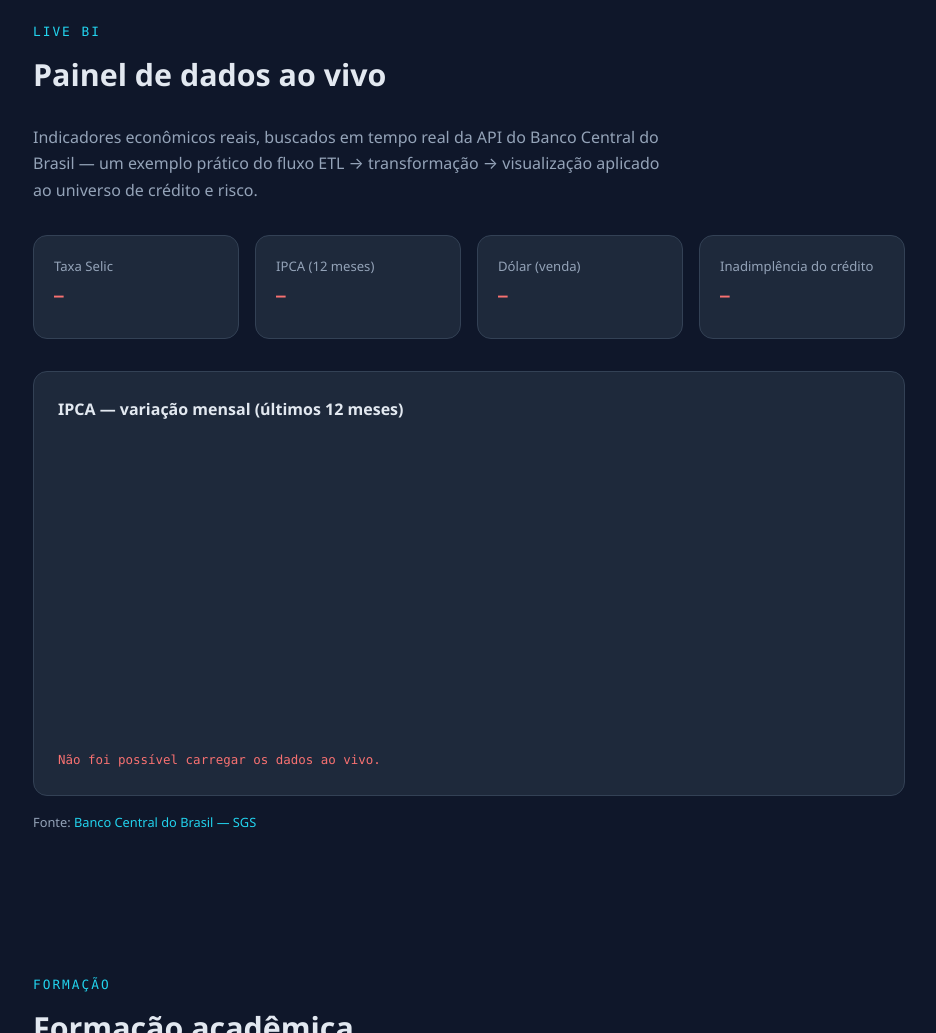
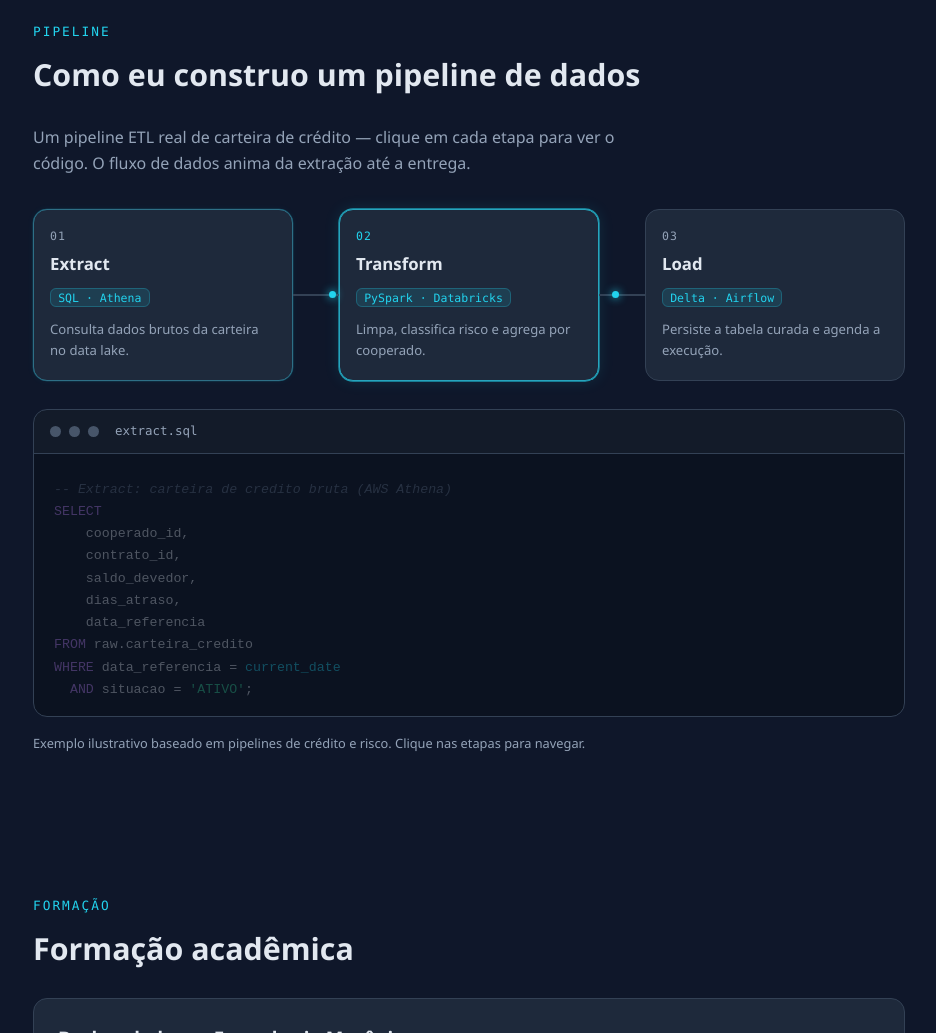
Before and after one commit to patriciaern/patriciaern.github.io, a plain HTML site: page index.html in a window 1280 px wide. Shown: the part 3200-4233 px from the top of the page, without its empty margins (171-1107 px from the left). Drawn offline with nearby package versions, Linux system fonts and the light colour scheme; no server answers.

Commit message:
Replace live dashboard with animated ETL pipeline showcase
- Animated Extract -> Transform -> Load pipeline with flowing data dots
- Each stage reveals real code (SQL/Athena, PySpark/Databricks, Delta/Airflow)
- Auto-cycles every 5s; click a stage to navigate (resets the cycle)
- Lightweight self-written syntax highlighter (keywords/strings/comments/numbers)
- Terminal-style code panel with fade transitions; reduced-motion aware
- Removes Banco Central live-data dashboard and Chart.js dependency

Co-Authored-By: Claude Opus 4.8 <noreply@anthropic.com>

```diff
--- a/index.html
+++ b/index.html
@@ -362,91 +362,187 @@
         color: var(--muted);
       }
 
-      /* ---------- Live BI ---------- */
-      .bi-intro {
+      /* ---------- ETL Pipeline showcase ---------- */
+      .pipe-intro {
         color: var(--muted);
         max-width: 640px;
         margin: 0 0 2rem;
       }
 
-      .kpis {
-        display: grid;
-        grid-template-columns: repeat(auto-fit, minmax(160px, 1fr));
-        gap: 1rem;
-        margin-bottom: 2rem;
+      .pipeline {
+        display: flex;
+        align-items: stretch;
+        gap: 0;
+        margin-bottom: 1.75rem;
+        flex-wrap: wrap;
       }
 
-      .kpi {
+      .stage {
+        flex: 1 1 0;
+        min-width: 150px;
         background: var(--card);
         border: 1px solid var(--card-border);
         border-radius: 14px;
-        padding: 1.25rem;
-        transition: border-color 0.2s;
+        padding: 1.1rem 1rem;
+        cursor: pointer;
+        text-align: left;
+        font: inherit;
+        color: var(--text);
+        transition: border-color 0.25s, transform 0.25s, box-shadow 0.25s;
       }
 
-      .kpi:hover {
-        border-color: var(--accent);
+      .stage:hover {
+        transform: translateY(-3px);
       }
 
-      .kpi-label {
-        font-size: 0.82rem;
+      .stage.active {
+        border-color: var(--accent);
+        box-shadow: 0 0 0 1px var(--accent), 0 0 24px rgba(34, 211, 238, 0.18);
+      }
+
+      .stage .stage-step {
+        font-family: var(--mono);
+        font-size: 0.72rem;
+        letter-spacing: 1px;
         color: var(--muted);
       }
 
-      .kpi-value {
-        font-family: var(--mono);
-        font-size: 1.8rem;
-        font-weight: 700;
+      .stage.active .stage-step {
         color: var(--accent);
-        margin: 0.35rem 0 0.15rem;
-        min-height: 2rem;
       }
 
-      .kpi-value.error {
-        color: #f87171;
-        font-size: 1rem;
+      .stage .stage-name {
+        font-size: 1.05rem;
+        font-weight: 700;
+        margin: 0.2rem 0 0.35rem;
       }
 
-      .kpi-date {
+      .stage .stage-tool {
         font-family: var(--mono);
         font-size: 0.72rem;
-        color: var(--muted);
+        color: var(--accent);
+        background: var(--accent-soft);
+        border: 1px solid rgba(34, 211, 238, 0.25);
+        border-radius: 6px;
+        padding: 0.1rem 0.45rem;
       }
 
-      .chart-card {
-        background: var(--card);
+      .stage .stage-desc {
+        font-size: 0.82rem;
+        color: var(--muted);
+        margin-top: 0.6rem;
+      }
+
+      /* animated connector with flowing data dots */
+      .connector {
+        flex: 0 0 46px;
+        align-self: center;
+        position: relative;
+        height: 2px;
+        background: var(--card-border);
+        overflow: visible;
+      }
+
+      .connector::after {
+        content: "";
+        position: absolute;
+        top: 50%;
+        left: 0;
+        width: 7px;
+        height: 7px;
+        margin-top: -3.5px;
+        border-radius: 50%;
+        background: var(--accent);
+        box-shadow: 0 0 8px var(--accent);
+        animation: flow 1.8s linear infinite;
+      }
+
+      .connector.delay::after {
+        animation-delay: 0.9s;
+      }
+
+      @keyframes flow {
+        0% {
+          left: 0;
+          opacity: 0;
+        }
+        15% {
+          opacity: 1;
+        }
+        85% {
+          opacity: 1;
+        }
+        100% {
+          left: 100%;
+          opacity: 0;
+        }
+      }
+
+      @media (prefers-reduced-motion: reduce) {
+        .connector::after {
+          animation: none;
+          left: 50%;
+        }
+      }
+
+      /* code panel */
+      .code-panel {
+        background: #0b1220;
         border: 1px solid var(--card-border);
         border-radius: 14px;
-        padding: 1.5rem;
+        overflow: hidden;
       }
 
-      .chart-card h3 {
-        margin: 0 0 1rem;
-        font-size: 1rem;
+      .code-head {
+        display: flex;
+        align-items: center;
+        gap: 0.5rem;
+        padding: 0.7rem 1rem;
+        border-bottom: 1px solid var(--card-border);
+        background: rgba(148, 163, 184, 0.06);
+      }
+
+      .code-head .dot {
+        width: 11px;
+        height: 11px;
+        border-radius: 50%;
+        background: #475569;
+      }
+
+      .code-head .fname {
+        font-family: var(--mono);
+        font-size: 0.78rem;
+        color: var(--muted);
+        margin-left: 0.5rem;
+      }
+
+      .code-panel pre {
+        margin: 0;
+        padding: 1.25rem;
+        overflow-x: auto;
+        font-family: var(--mono);
+        font-size: 0.83rem;
+        line-height: 1.6;
         color: var(--text);
       }
 
-      .chart-wrap {
-        position: relative;
-        height: 300px;
+      .code-panel pre.fade {
+        opacity: 0;
+        transform: translateY(6px);
       }
 
-      .bi-status {
-        font-family: var(--mono);
-        font-size: 0.78rem;
-        color: var(--muted);
-        margin-top: 0.75rem;
+      .code-panel pre {
+        transition: opacity 0.25s, transform 0.25s;
       }
 
-      .bi-status.error {
-        color: #f87171;
-      }
+      /* token colors */
+      .tok-kw { color: #c084fc; }
+      .tok-str { color: #34d399; }
+      .tok-com { color: #64748b; font-style: italic; }
+      .tok-num { color: #fbbf24; }
+      .tok-fn { color: #22d3ee; }
 
-      .bi-status.hidden {
-        display: none;
-      }
-
-      .bi-source {
+      .pipe-source {
         font-size: 0.8rem;
         color: var(--muted);
         margin-top: 1rem;
@@ -656,48 +752,48 @@
       </div>
     </section>
 
-    <!-- ---------- Live BI Dashboard ---------- -->
-    <section id="livebi">
-      <div class="section-label" data-i18n="bi.label">Live BI</div>
-      <h2 data-i18n="bi.title">Painel de dados ao vivo</h2>
-      <p class="bi-intro" data-i18n="bi.intro">
-        Indicadores econômicos reais, buscados em tempo real da API do Banco
-        Central do Brasil — um exemplo prático do fluxo ETL → transformação →
-        visualização aplicado ao universo de crédito e risco.
+    <!-- ---------- ETL Pipeline showcase ---------- -->
+    <section id="pipeline">
+      <div class="section-label" data-i18n="pipe.label">Pipeline</div>
+      <h2 data-i18n="pipe.title">Como eu construo um pipeline de dados</h2>
+      <p class="pipe-intro" data-i18n="pipe.intro">
+        Um pipeline ETL real de carteira de crédito — clique em cada etapa para
+        ver o código. O fluxo de dados anima da extração até a entrega.
       </p>
 
-      <div class="kpis" id="biKpis">
-        <div class="kpi" data-series="432" data-unit="% a.a." data-i18n-label="bi.selic">
-          <div class="kpi-label" data-i18n="bi.selic">Taxa Selic</div>
-          <div class="kpi-value">…</div>
-          <div class="kpi-date"></div>
-        </div>
-        <div class="kpi" data-series="13522" data-unit="%" data-i18n-label="bi.ipca">
-          <div class="kpi-label" data-i18n="bi.ipca">IPCA (12 meses)</div>
-          <div class="kpi-value">…</div>
-          <div class="kpi-date"></div>
-        </div>
-        <div class="kpi" data-series="1" data-unit="R$" data-prefix="true" data-i18n-label="bi.usd">
-          <div class="kpi-label" data-i18n="bi.usd">Dólar (venda)</div>
-          <div class="kpi-value">…</div>
-          <div class="kpi-date"></div>
-        </div>
-        <div class="kpi" data-series="21082" data-unit="%" data-i18n-label="bi.default">
-          <div class="kpi-label" data-i18n="bi.default">Inadimplência do crédito</div>
-          <div class="kpi-value">…</div>
-          <div class="kpi-date"></div>
-        </div>
+      <div class="pipeline" id="pipeline">
+        <button class="stage active" data-stage="0">
+          <div class="stage-step">01</div>
+          <div class="stage-name" data-i18n="pipe.s0name">Extract</div>
+          <span class="stage-tool">SQL · Athena</span>
+          <div class="stage-desc" data-i18n="pipe.s0desc">Consulta dados brutos da carteira no data lake.</div>
+        </button>
+        <div class="connector"></div>
+        <button class="stage" data-stage="1">
+          <div class="stage-step">02</div>
+          <div class="stage-name" data-i18n="pipe.s1name">Transform</div>
+          <span class="stage-tool">PySpark · Databricks</span>
+          <div class="stage-desc" data-i18n="pipe.s1desc">Limpa, classifica risco e agrega por cooperado.</div>
+        </button>
+        <div class="connector delay"></div>
+        <button class="stage" data-stage="2">
+          <div class="stage-step">03</div>
+          <div class="stage-name" data-i18n="pipe.s2name">Load</div>
+          <span class="stage-tool">Delta · Airflow</span>
+          <div class="stage-desc" data-i18n="pipe.s2desc">Persiste a tabela curada e agenda a execução.</div>
+        </button>
       </div>
 
-      <div class="chart-card">
-        <h3 data-i18n="bi.charttitle">IPCA — variação mensal (últimos 12 meses)</h3>
-        <div class="chart-wrap"><canvas id="ipcaChart"></canvas></div>
-        <div class="bi-status" id="biStatus" data-i18n="bi.loading">Carregando dados…</div>
+      <div class="code-panel">
+        <div class="code-head">
+          <span class="dot"></span><span class="dot"></span><span class="dot"></span>
+          <span class="fname" id="codeFname">extract.sql</span>
+        </div>
+        <pre><code id="codeBody"></code></pre>
       </div>
 
-      <p class="bi-source">
-        <span data-i18n="bi.source">Fonte</span>:
-        <a href="https://dadosabertos.bcb.gov.br/" target="_blank" rel="noopener">Banco Central do Brasil — SGS</a>
+      <p class="pipe-source" data-i18n="pipe.note">
+        Exemplo ilustrativo baseado em pipelines de crédito e risco. Clique nas etapas para navegar.
       </p>
     </section>
 
@@ -730,7 +826,6 @@
       <p class="copyright">© <span id="year"></span> Patrícia Vergínia Ern</p>
     </footer>
 
-    <script src="https://cdn.jsdelivr.net/npm/chart.js@4.4.1/dist/chart.umd.min.js"></script>
     <script>
       const translations = {
         pt: {
@@ -788,18 +883,18 @@
           "hl.m1": "Colaboradores analisados em projetos de remuneração e carreira",
           "hl.m2": "Ganhos de produtividade em iniciativas de melhoria contínua",
           "hl.m3": "Equipes mentoradas em metodologia Lean",
-          "bi.label": "Live BI",
-          "bi.title": "Painel de dados ao vivo",
-          "bi.intro":
-            "Indicadores econômicos reais, buscados em tempo real da API do Banco Central do Brasil — um exemplo prático do fluxo ETL → transformação → visualização aplicado ao universo de crédito e risco.",
-          "bi.selic": "Taxa Selic",
-          "bi.ipca": "IPCA (12 meses)",
-          "bi.usd": "Dólar (venda)",
-          "bi.default": "Inadimplência do crédito",
-          "bi.charttitle": "IPCA — variação mensal (últimos 12 meses)",
-          "bi.loading": "Carregando dados…",
-          "bi.error": "Não foi possível carregar os dados ao vivo.",
-          "bi.source": "Fonte",
+          "pipe.label": "Pipeline",
+          "pipe.title": "Como eu construo um pipeline de dados",
+          "pipe.intro":
+            "Um pipeline ETL real de carteira de crédito — clique em cada etapa para ver o código. O fluxo de dados anima da extração até a entrega.",
+          "pipe.s0name": "Extract",
+          "pipe.s0desc": "Consulta dados brutos da carteira no data lake.",
+          "pipe.s1name": "Transform",
+          "pipe.s1desc": "Limpa, classifica risco e agrega por cooperado.",
+          "pipe.s2name": "Load",
+          "pipe.s2desc": "Persiste a tabela curada e agenda a execução.",
+          "pipe.note":
+            "Exemplo ilustrativo baseado em pipelines de crédito e risco. Clique nas etapas para navegar.",
           "edu.label": "Formação",
           "edu.title": "Formação acadêmica",
           "edu.degree": "Bacharelado em Engenharia Mecânica",
@@ -861,18 +956,18 @@
           "hl.m1": "Employees analyzed in compensation and career projects",
           "hl.m2": "Productivity gains in continuous improvement initiatives",
           "hl.m3": "Teams mentored in Lean methodology",
-          "bi.label": "Live BI",
-          "bi.title": "Live data dashboard",
-          "bi.intro":
-            "Real economic indicators fetched live from the Central Bank of Brazil API — a hands-on example of the ETL → transformation → visualization flow applied to the credit and risk domain.",
-          "bi.selic": "Selic rate",
-          "bi.ipca": "Inflation (IPCA, 12m)",
-          "bi.usd": "USD (sell)",
-          "bi.default": "Credit default rate",
-          "bi.charttitle": "IPCA — monthly change (last 12 months)",
-          "bi.loading": "Loading data…",
-          "bi.error": "Could not load live data.",
-          "bi.source": "Source",
+          "pipe.label": "Pipeline",
+          "pipe.title": "How I build a data pipeline",
+          "pipe.intro":
+            "A real credit-portfolio ETL pipeline — click each stage to see the code. Data flows from extraction through to delivery.",
+          "pipe.s0name": "Extract",
+          "pipe.s0desc": "Queries raw portfolio data from the data lake.",
+          "pipe.s1name": "Transform",
+          "pipe.s1desc": "Cleans, scores risk, and aggregates per member.",
+          "pipe.s2name": "Load",
+          "pipe.s2desc": "Persists the curated table and schedules the run.",
+          "pipe.note":
+            "Illustrative example based on credit and risk pipelines. Click the stages to navigate.",
           "edu.label": "Education",
           "edu.title": "Academic background",
           "edu.degree": "Bachelor's in Mechanical Engineering",
@@ -894,11 +989,10 @@
           el.classList.toggle("active", el.getAttribute("data-lang") === lang);
         });
         localStorage.setItem("lang", lang);
-        currentLang = lang;
-        renderChart(); // re-localize month labels if data is loaded
       }
 
-      let currentLang = localStorage.getItem("lang") || "pt";
+      const saved = localStorage.getItem("lang") || "pt";
+      setLanguage(saved);
 
       document.getElementById("langToggle").addEventListener("click", () => {
         const current = localStorage.getItem("lang") || "pt";
@@ -907,118 +1001,136 @@
 
       document.getElementById("year").textContent = new Date().getFullYear();
 
-      /* ---------- Live BI: Banco Central do Brasil (SGS API) ---------- */
-      const SGS = "https://api.bcb.gov.br/dados/serie/bcdata.sgs";
-      const MONTHS = {
-        pt: ["jan", "fev", "mar", "abr", "mai", "jun", "jul", "ago", "set", "out", "nov", "dez"],
-        en: ["Jan", "Feb", "Mar", "Apr", "May", "Jun", "Jul", "Aug", "Sep", "Oct", "Nov", "Dec"],
-      };
-      let ipcaData = null; // [{ date: Date, value: Number }]
-      let ipcaChart = null;
+      /* ---------- ETL Pipeline showcase ---------- */
+      const snippets = [
+        {
+          fname: "extract.sql",
+          lang: "sql",
+          code: `-- Extract: carteira de credito bruta (AWS Athena)
+SELECT
+    cooperado_id,
+    contrato_id,
+    saldo_devedor,
+    dias_atraso,
+    data_referencia
+FROM raw.carteira_credito
+WHERE data_referencia = current_date
+  AND situacao = 'ATIVO';`,
+        },
+        {
+          fname: "transform.py",
+          lang: "python",
+          code: `# Transform: limpeza, classificacao de risco e agregacao
+from pyspark.sql import functions as F
 
-      async function fetchSeries(code, count) {
-        const res = await fetch(`${SGS}.${code}/dados/ultimos/${count}?formato=json`);
-        if (!res.ok) throw new Error(`HTTP ${res.status} for series ${code}`);
-        return res.json();
+carteira = (
+    spark.table("raw.carteira_credito")
+    .withColumn("em_atraso", F.col("dias_atraso") > 0)
+    .withColumn(
+        "faixa_risco",
+        F.when(F.col("dias_atraso") > 90, "alto")
+         .when(F.col("dias_atraso") > 30, "medio")
+         .otherwise("baixo"),
+    )
+    .groupBy("cooperado_id", "faixa_risco")
+    .agg(
+        F.sum("saldo_devedor").alias("exposicao"),
+        F.avg("dias_atraso").alias("atraso_medio"),
+    )
+)`,
+        },
+        {
+          fname: "load.py",
+          lang: "python",
+          code: `# Load: grava tabela curada em Delta Lake
+(carteira.write
+    .format("delta")
+    .mode("overwrite")
+    .saveAsTable("analytics.carteira_risco"))
+
+# Orquestracao diaria com Airflow
+with DAG("etl_carteira_credito",
+         schedule="0 6 * * *",
+         catchup=False) as dag:
+    extract >> transform >> load`,
+        },
+      ];
+
+      function escapeHtml(s) {
+        return s.replace(/&/g, "&amp;").replace(/</g, "&lt;").replace(/>/g, "&gt;");
       }
 
-      function parseBrDate(s) {
-        const [d, m, y] = s.split("/").map(Number);
-        return new Date(y, m - 1, d);
+      function highlight(code, lang) {
+        const isSql = lang === "sql";
+        const comment = isSql ? "--[^\\n]*" : "#[^\\n]*";
+        const keywords = isSql
+          ? "SELECT|FROM|WHERE|AND|OR|AS|GROUP\\s+BY|ORDER\\s+BY|JOIN|ON|CASE|WHEN|THEN|ELSE|END"
+          : "from|import|with|as|def|return|lambda|True|False|None|in|for|if";
+        const builtins = isSql
+          ? "current_date|SUM|AVG|COUNT|MIN|MAX"
+          : "spark|DAG|datetime|F";
+        const master = new RegExp(
+          "(?<com>" + comment + ")" +
+            "|(?<str>'[^']*'|\"[^\"]*\")" +
+            "|(?<num>\\b\\d+(?:\\.\\d+)?\\b)" +
+            "|(?<kw>\\b(?:" + keywords + ")\\b)" +
+            "|(?<fn>\\b(?:" + builtins + ")\\b)",
+          "g"
+        );
+        let out = "",
+          last = 0,
+          m;
+        while ((m = master.exec(code))) {
+          out += escapeHtml(code.slice(last, m.index));
+          const g = m.groups;
+          const cls = g.com
+            ? "tok-com"
+            : g.str
+            ? "tok-str"
+            : g.num
+            ? "tok-num"
+            : g.kw
+            ? "tok-kw"
+            : "tok-fn";
+          out += '<span class="' + cls + '">' + escapeHtml(m[0]) + "</span>";
+          last = m.index + m[0].length;
+        }
+        out += escapeHtml(code.slice(last));
+        return out;
       }
 
-      function formatValue(raw, unit, prefix) {
-        const n = Number(raw);
-        const num = n.toLocaleString(currentLang === "pt" ? "pt-BR" : "en-US", {
-          minimumFractionDigits: 2,
-          maximumFractionDigits: 2,
-        });
-        return prefix ? `${unit} ${num}` : `${num} ${unit}`;
+      const stages = [...document.querySelectorAll("#pipeline .stage")];
+      const codeBody = document.getElementById("codeBody");
+      const codeFname = document.getElementById("codeFname");
+      const codePre = codeBody.parentElement;
+      let activeStage = 0;
+      let cycleTimer = null;
+
+      function setStage(i, fromUser) {
+        activeStage = i;
+        stages.forEach((s, idx) => s.classList.toggle("active", idx === i));
+        codePre.classList.add("fade");
+        setTimeout(() => {
+          codeFname.textContent = snippets[i].fname;
+          codeBody.innerHTML = highlight(snippets[i].code, snippets[i].lang);
+          codePre.classList.remove("fade");
+        }, 200);
+        if (fromUser) restartCycle();
       }
 
-      async function loadKpis() {
-        const cards = document.querySelectorAll("#biKpis .kpi");
-        await Promise.all(
-          [...cards].map(async (card) => {
-            const code = card.dataset.series;
-            const valueEl = card.querySelector(".kpi-value");
-            const dateEl = card.querySelector(".kpi-date");
-            try {
-              const [point] = await fetchSeries(code, 1);
-              valueEl.textContent = formatValue(point.valor, card.dataset.unit, card.dataset.prefix);
-              valueEl.classList.remove("error");
-              dateEl.textContent = point.data;
-            } catch (err) {
-              valueEl.textContent = "—";
-              valueEl.classList.add("error");
-              console.error(err);
-            }
-          })
-        );
+      function nextStage() {
+        setStage((activeStage + 1) % snippets.length);
       }
 
-      function renderChart() {
-        if (!ipcaData || typeof Chart === "undefined") return;
-        const labels = ipcaData.map((p) => `${MONTHS[currentLang][p.date.getMonth()]}/${String(p.date.getFullYear()).slice(2)}`);
-        const values = ipcaData.map((p) => p.value);
-        const ctx = document.getElementById("ipcaChart");
-        if (ipcaChart) ipcaChart.destroy();
-        ipcaChart = new Chart(ctx, {
-          type: "line",
-          data: {
-            labels,
-            datasets: [
-              {
-                data: values,
-                borderColor: "#22d3ee",
-                backgroundColor: "rgba(34, 211, 238, 0.12)",
-                fill: true,
-                tension: 0.3,
-                pointBackgroundColor: "#22d3ee",
-                pointRadius: 3,
-              },
-            ],
-          },
-          options: {
-            responsive: true,
-            maintainAspectRatio: false,
-            plugins: {
-              legend: { display: false },
-              tooltip: { callbacks: { label: (c) => `${c.parsed.y.toFixed(2)}%` } },
-            },
-            scales: {
-              x: { ticks: { color: "#94a3b8" }, grid: { color: "rgba(51,65,85,0.4)" } },
-              y: {
-                ticks: { color: "#94a3b8", callback: (v) => `${v}%` },
-                grid: { color: "rgba(51,65,85,0.4)" },
-              },
-            },
-          },
-        });
+      function restartCycle() {
+        clearInterval(cycleTimer);
+        cycleTimer = setInterval(nextStage, 5000);
       }
 
-      async function loadChart() {
-        const status = document.getElementById("biStatus");
-        if (typeof Chart === "undefined") {
-          status.textContent = translations[currentLang]["bi.error"];
-          status.classList.add("error");
-          return;
-        }
-        try {
-          const raw = await fetchSeries(433, 12); // IPCA monthly
-          ipcaData = raw.map((p) => ({ date: parseBrDate(p.data), value: Number(p.valor) }));
-          renderChart();
-          status.classList.add("hidden");
-        } catch (err) {
-          status.textContent = translations[currentLang]["bi.error"];
-          status.classList.add("error");
-          console.error(err);
-        }
-      }
+      stages.forEach((s, idx) => s.addEventListener("click", () => setStage(idx, true)));
 
-      setLanguage(currentLang); // apply saved language now that all state is defined
-      loadKpis();
-      loadChart();
+      codeBody.innerHTML = highlight(snippets[0].code, snippets[0].lang);
+      restartCycle();
     </script>
   </body>
 </html>
```
